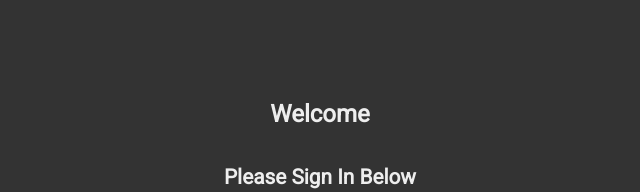
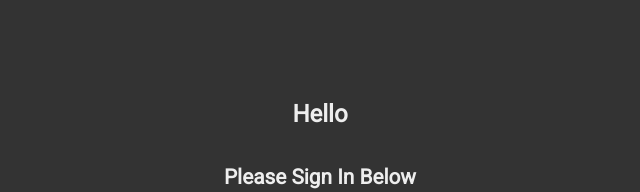
Before and after one commit to z-yeti/start-page, a React (Create React App) app: page / in a window 1280 px wide. Shown: the part 218-410 px from the top of the page, without its empty margins (320-960 px from the left). Built offline with nearby package versions, Linux system fonts and the light colour scheme; no server answers.

Commit message:
make rando welcome

```diff
--- a/src/components/Welcome.tsx
+++ b/src/components/Welcome.tsx
@@ -14,14 +14,22 @@ const WelcomeSubheader = styled.h2`
 `
 
 export default function Welcome({ userData }: WelcomeProps) {
-  if (userData) {
-    return <h1>Welcome, {userData.username} </h1>
-  } else {
-    return (
-      <>
-        <WelcomeHeader>Welcome</WelcomeHeader>
-        <WelcomeSubheader>Please Sign In Below</WelcomeSubheader>
-      </>
-    )
-  }
+  const welcomeMessages = ['Hello', 'Suh', 'Welcome']
+  const welcomeMessage =
+    welcomeMessages[Math.floor(Math.random() * welcomeMessages.length)]
+
+  return (
+    <>
+      {userData ? (
+        <WelcomeHeader>
+          {welcomeMessage}, {userData.username}
+        </WelcomeHeader>
+      ) : (
+        <>
+          <WelcomeHeader>{welcomeMessage}</WelcomeHeader>
+          <WelcomeSubheader>Please Sign In Below</WelcomeSubheader>
+        </>
+      )}
+    </>
+  )
 }
```
